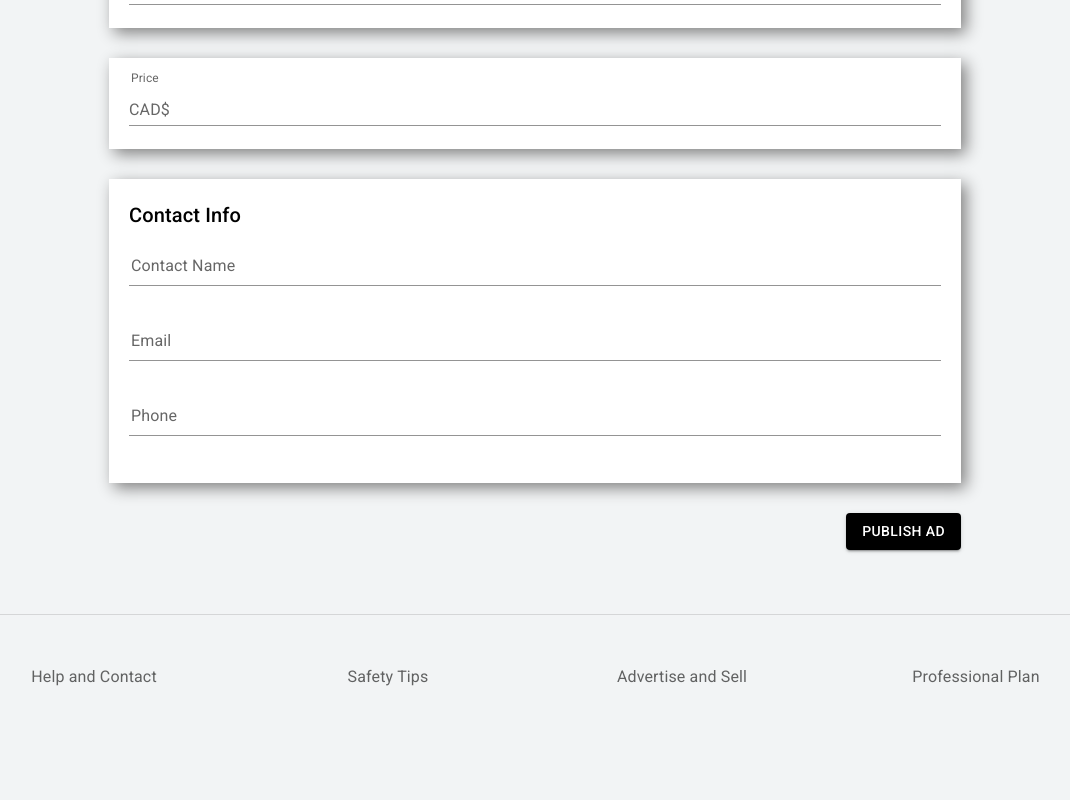
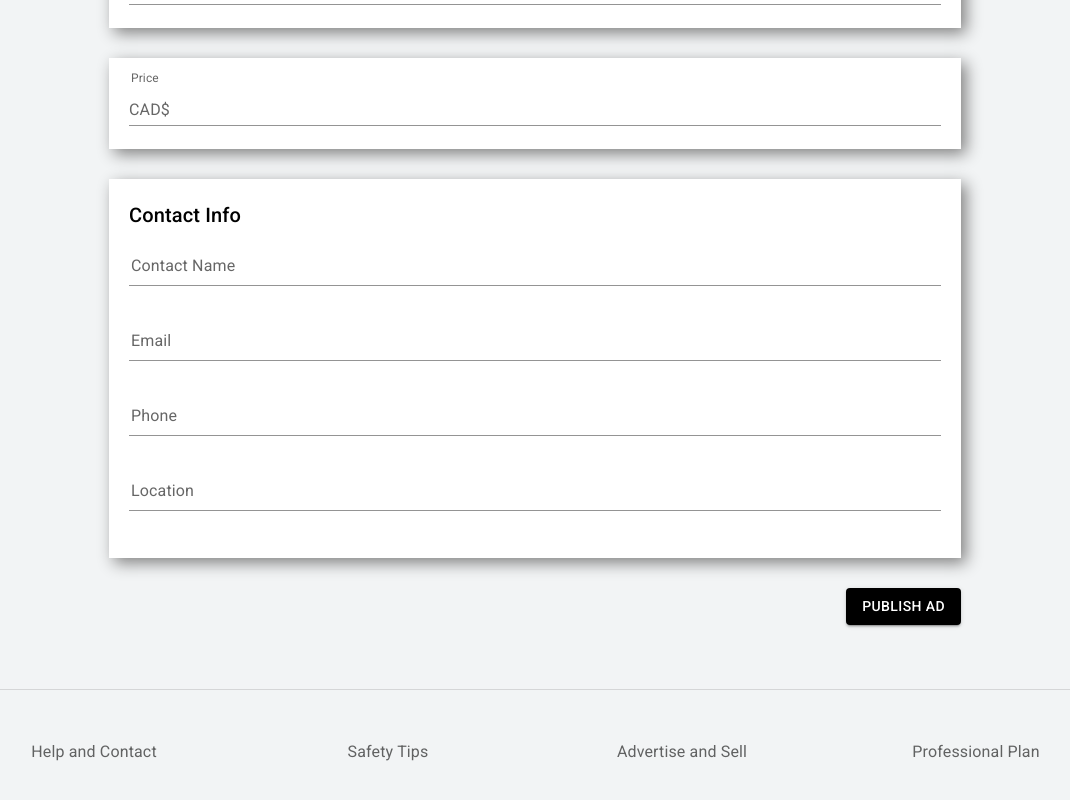
Before and after one commit to joaotextor/trading-center, a Next.js app: page /user/publish in a window 1280 px wide. Shown: the part 967-1767 px from the top of the page, without its empty margins (105-1175 px from the left). Before the commit the page ends 1706 px from the top, so only its background shows below. Built offline with nearby package versions, Linux system fonts and the light colour scheme; no server answers; sample sign-in values are in the browser's storage.

Commit message:
insert location and date field to product add page

```diff
--- a/pages/user/publish/formValues.js
+++ b/pages/user/publish/formValues.js
@@ -9,6 +9,7 @@ const initialValues = {
     contactEmail: '',
     contactPhone: '',
     files: [],
+    location: '',
 }
 
 const validationSchema = yup.object().shape({
@@ -30,6 +31,8 @@ const validationSchema = yup.object().shape({
     files: yup.array()
         .min(1, "Submit at least one image")
         .required('Mandatory field'),
+    location: yup.string()
+        .required('Mandatory field')
 })
 
 export {
--- a/pages/user/publish/index.js
+++ b/pages/user/publish/index.js
@@ -39,7 +39,7 @@ const Publish = ({ userId, image }) => {
     const formValues = {
         ...initialValues,
         userId,
-        image
+        contactImage: image
     }
 
     const handleSuccess = () => {
@@ -110,10 +110,9 @@ const Publish = ({ userId, image }) => {
 
                                 <Input
                                     type="hidden"
-                                    name="image"
+                                    name="contactImage"
                                     value={values.image}
                                 />
-
 
                                 <Container className={classes.container} maxWidth="sm">
                                     <Typography component="h1" variant="h2" align="center" color="primary">
@@ -274,6 +273,18 @@ const Publish = ({ userId, image }) => {
                                         </FormHelperText>
                                     </FormControl>
                                     <br /><br />
+                                    <FormControl error={errors.location && touched.location} fullWidth>
+                                        <InputLabel sx={classes.inputLabel}>Location</InputLabel>
+                                        <Input
+                                            name="location"
+                                            value={values.location}
+                                            onChange={handleChange}
+                                        />
+                                        <FormHelperText sx={classes.helperText}>
+                                            {errors.location && touched.location ? errors.location : null}
+                                        </FormHelperText>
+                                    </FormControl>
+                                    <br /><br />
                                 </Box>
                             </MyContainer>
 
--- a/src/models/products.js
+++ b/src/models/products.js
@@ -21,7 +21,7 @@ const schema = new mongoose.Schema({
         type: String,
     },
 
-    image: {
+    contactImage: {
         type: String,
     },
 
@@ -54,6 +54,16 @@ const schema = new mongoose.Schema({
         type: [filesSchema],
         default: undefined,
     },
+
+    location: {
+        type: String,
+        default: 'Location not informed.'
+    },
+
+    publishDate: {
+        type: Date,
+        default: Date.now()
+    }
 })
 
 export default mongoose.models.products || mongoose.model('products', schema)
```
Also changed, not shown: src/controllers/product.js (+6 -2 lines).
